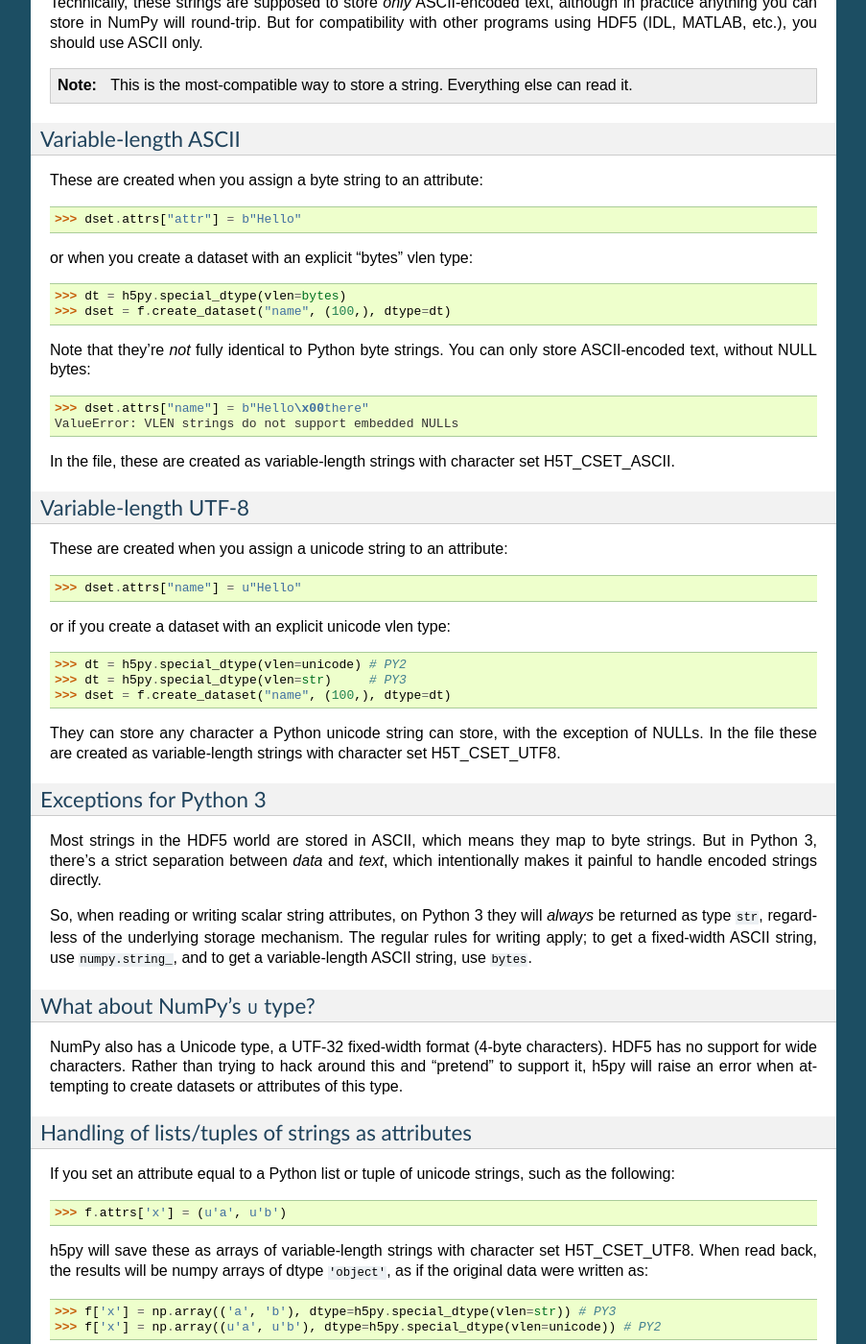
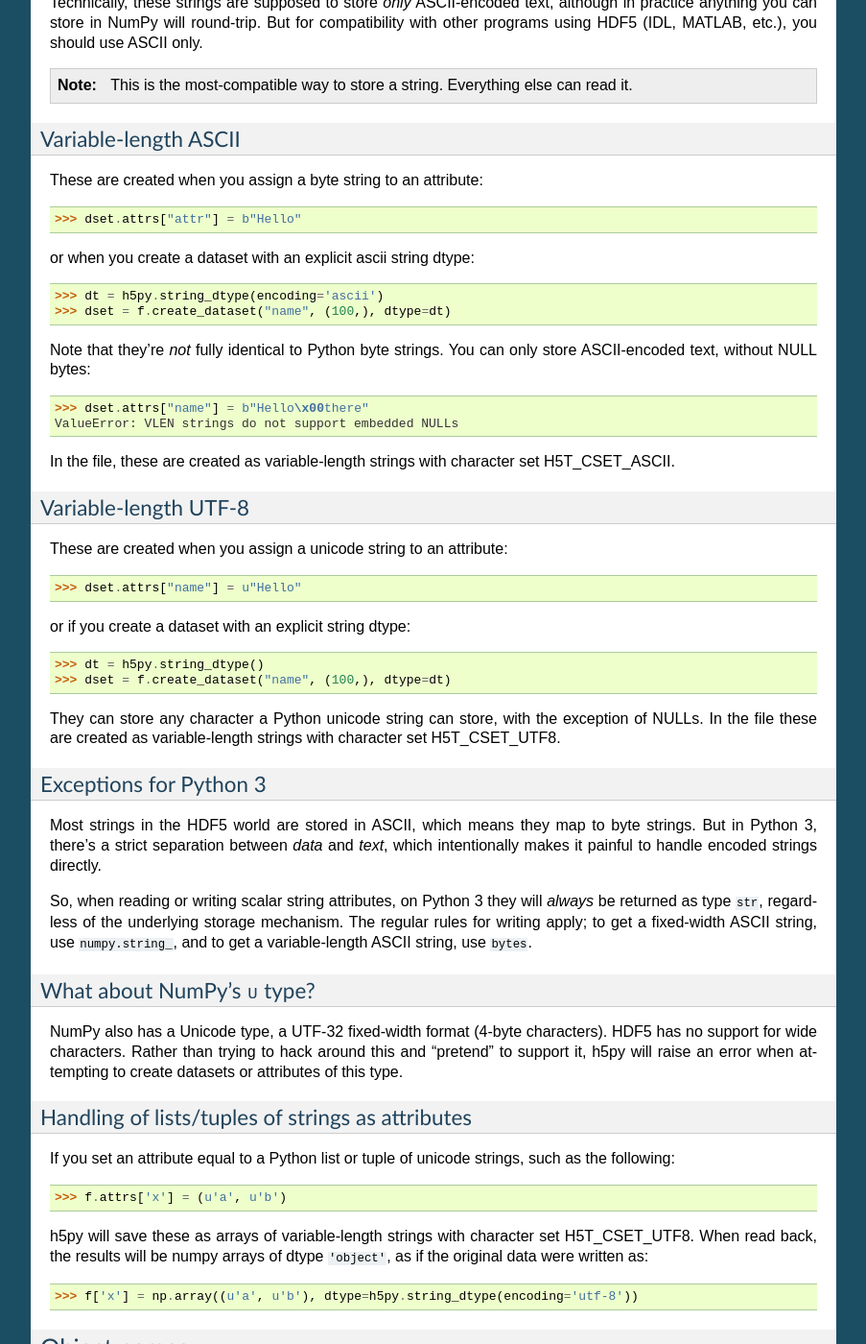
Before and after one commit to zhongxing-2/h5py, a Sphinx documentation site: the page built from docs/strings.rst, in a window 1280 px wide and 1400 px high, scrolled down 1237 px. Shown: the whole window at 96% size, without its empty margins (198-1101 px from the left). Built offline with Sphinx 7.4.7, drawn with Linux system fonts in a browser that asks for light colours.

Commit message:
Document new dtype functions
Closes gh-1118

```diff
--- a/docs/strings.rst
+++ b/docs/strings.rst
@@ -91,9 +91,9 @@ These are created when you assign a byte string to an attribute::
 
     >>> dset.attrs["attr"] = b"Hello"
 
-or when you create a dataset with an explicit "bytes" vlen type::
+or when you create a dataset with an explicit ascii string dtype::
 
-    >>> dt = h5py.special_dtype(vlen=bytes)
+    >>> dt = h5py.string_dtype(encoding='ascii')
     >>> dset = f.create_dataset("name", (100,), dtype=dt)
 
 Note that they're `not` fully identical to Python byte strings.  You can
@@ -113,10 +113,9 @@ These are created when you assign a unicode string to an attribute::
 
     >>> dset.attrs["name"] = u"Hello"
 
-or if you create a dataset with an explicit unicode vlen type:
+or if you create a dataset with an explicit string dtype:
 
-    >>> dt = h5py.special_dtype(vlen=unicode) # PY2
-    >>> dt = h5py.special_dtype(vlen=str)     # PY3
+    >>> dt = h5py.string_dtype()
     >>> dset = f.create_dataset("name", (100,), dtype=dt)
 
 They can store any character a Python unicode string can store, with the
@@ -160,8 +159,7 @@ h5py will save these as arrays of variable-length strings with character set
 H5T_CSET_UTF8. When read back, the results will be numpy arrays of dtype
 ``'object'``, as if the original data were written as:
 
-    >>> f['x'] = np.array(('a', 'b'), dtype=h5py.special_dtype(vlen=str)) # PY3
-    >>> f['x'] = np.array((u'a', u'b'), dtype=h5py.special_dtype(vlen=unicode)) # PY2
+    >>> f['x'] = np.array((u'a', u'b'), dtype=h5py.string_dtype(encoding='utf-8'))
 
 
 Object names
--- a/docs_api/h5t.rst
+++ b/docs_api/h5t.rst
@@ -7,6 +7,12 @@ Functions specific to h5py
 --------------------------
 
 .. autofunction:: py_create
+.. autofunction:: string_dtype
+.. autofunction:: check_string_dtype
+.. autofunction:: vlen_dtype
+.. autofunction:: check_vlen_dtype
+.. autofunction:: enum_dtype
+.. autofunction:: check_enum_dtype
 .. autofunction:: special_dtype
 .. autofunction:: check_dtype
 
```
Also changed, not shown: docs/refs.rst (+5 -4 lines), docs/special.rst (+125 -83 lines).
